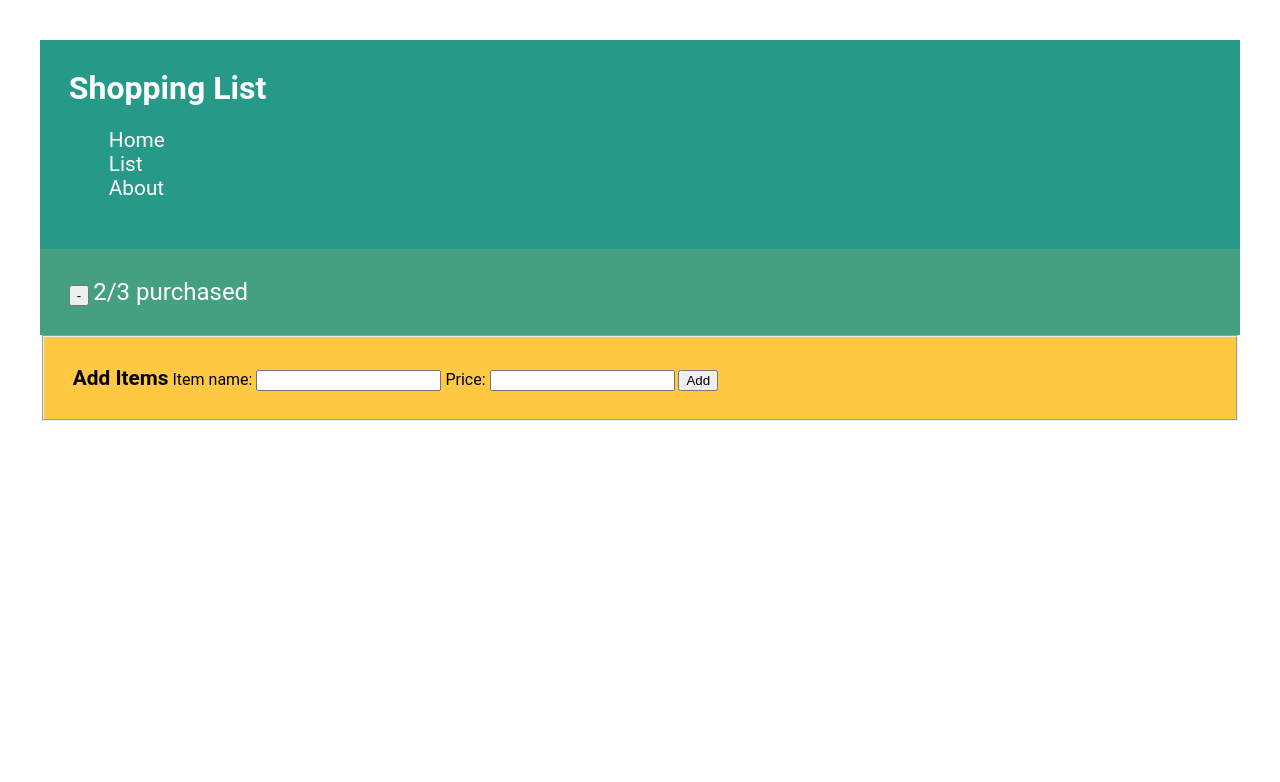
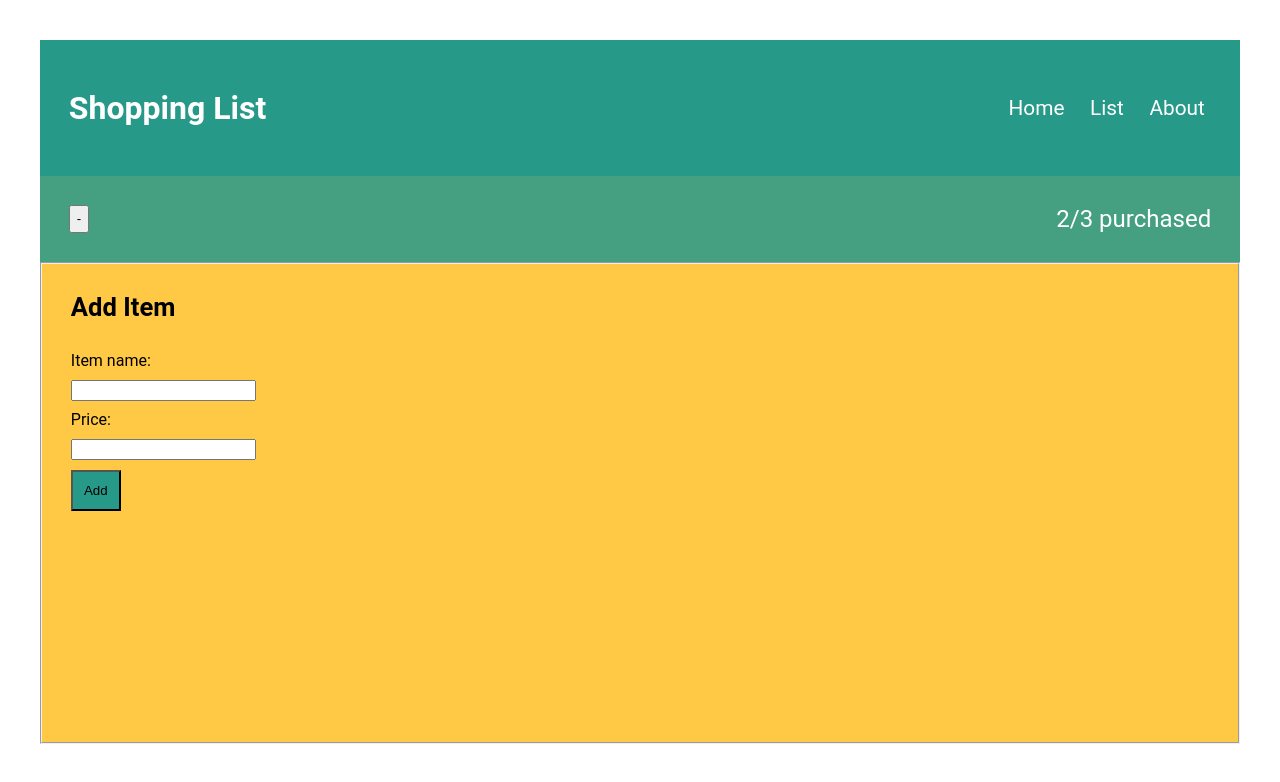
Before and after one commit to Tanzomat/202307-w1ch3-mar-munne, a plain HTML site: page index.html in a window 1280 px wide. Drawn offline with Linux system fonts and the light colour scheme.

Commit message:
Restructure and remove unneeded text class in index.html, added style to more elements in styles.css

```diff
--- a/index.html
+++ b/index.html
@@ -12,7 +12,9 @@
 <body>
   <div class="container">
     <header>
-      <span class="title-text text">Shopping List</span>
+      <div>
+        <span class="title-text">Shopping List</span>
+      </div>
       <nav>
         <ul class="nav-text">
           <li>Home</li>
@@ -21,18 +23,18 @@
         </ul>
       </nav>
     </header>
-    <section>
+    <div class="section">
       <button class="minus-button">-</button>
-      <span class="first-section-text text">2/3 purchased</span>
-    </section>
+      <span class="first-section-text">2/3 purchased</span>
+    </div>
     <form>
       <fieldset>
-        <span class="form-text text">Add Items</span>
-        <label for="item-name" class="text">Item name:</label>
+        <span class="form-text">Add Item</span>
+        <label for="item-name">Item name:</label>
         <input type="text" id="item-name">
-        <label for="item-price" class="text">Price:</label>
+        <label for="item-price">Price:</label>
         <input type="text" id="item-price">
-        <input type="submit" id="add-items-button" value="Add" class="add-button text">
+        <input type="submit" id="add-items-button" value="Add" class="add-button">
       </fieldset>
     </form>
   </div>
--- a/styles.css
+++ b/styles.css
@@ -16,16 +16,34 @@ html {
 header {
   background-color: rgb(39, 153, 137);
   padding: 1.8rem;
+  display: flex;
+  justify-content: space-between;
+  align-items: center;
 }
 
-section {
+.section {
   background-color: rgb(68, 160, 128);
   padding: 1.8rem;
+  display: flex;
+  justify-content: space-between;
+}
+
+form {
+  display: flex;
+  flex-direction: row;
+  padding-bottom: 2rem;
+  flex-grow: 1;
 }
 
 fieldset {
   background-color: rgb(255, 200, 69);
   padding: 1.8rem;
+  margin: 0;
+  display: flex;
+  flex-direction: column;
+  flex-grow: 1;
+  align-items: flex-start;
+  gap: 0.6rem;
 }
 
 ul {
@@ -41,6 +59,9 @@ ul {
 .nav-text {
   color: white;
   font-size: 1.3rem;
+  display: flex;
+  padding: 0.4rem;
+  gap: 1.6rem;
 }
 
 .first-section-text {
@@ -50,5 +71,11 @@ ul {
 
 .form-text {
   font-weight: bold;
-  font-size: 1.3rem;
+  font-size: 1.6rem;
+  padding-bottom: 1.2rem;
 }
+
+.add-button {
+  background-color: rgb(39, 153, 137);
+  padding: 0.7rem;
+}
```
